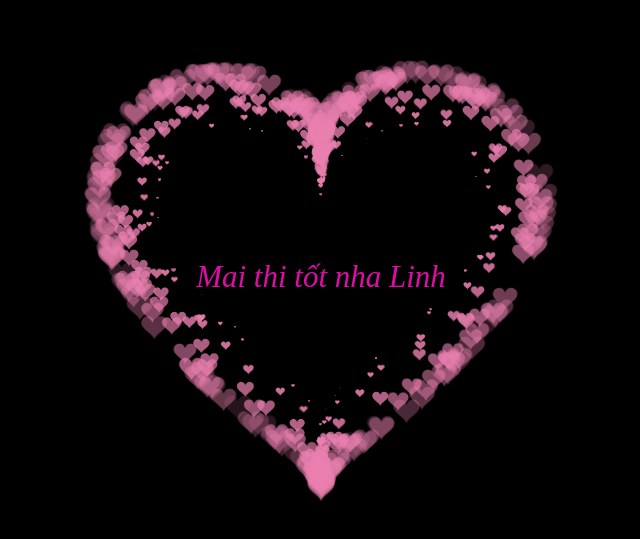
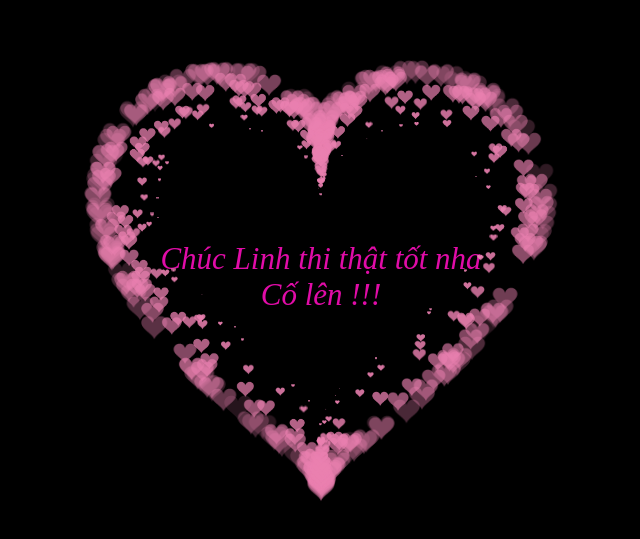
Before and after one commit to 0763866972/Nguyen_Khanh_Linh, a plain HTML site: page index.html in a window 1280 px wide. Shown: the part 123-662 px from the top of the page, without its empty margins (319-959 px from the left). Drawn offline with Linux system fonts and the light colour scheme.

Commit message:
Thông điệp commit

```diff
--- a/index.html
+++ b/index.html
@@ -526,7 +526,7 @@ var ParticlePool = (function() {
         align-items: center;
         justify-content: center;
         margin-bottom: 5px;
-        text-align: center;">Mai thi tốt nha Linh </div>
+        text-align: center;">Chúc Linh thi thật tốt nha <br>Cố lên !!!</div>
 
  </BODY>
 
```
